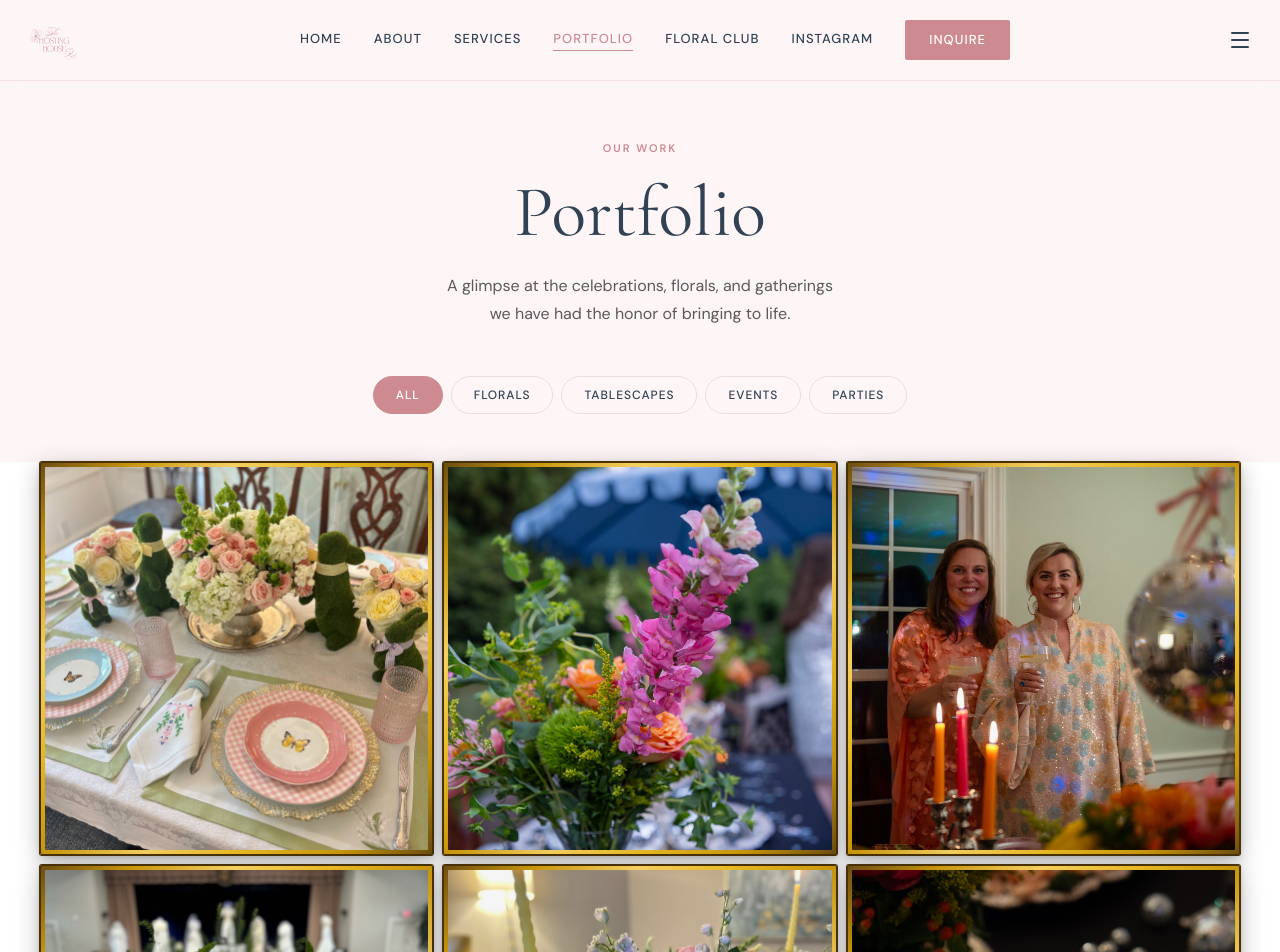
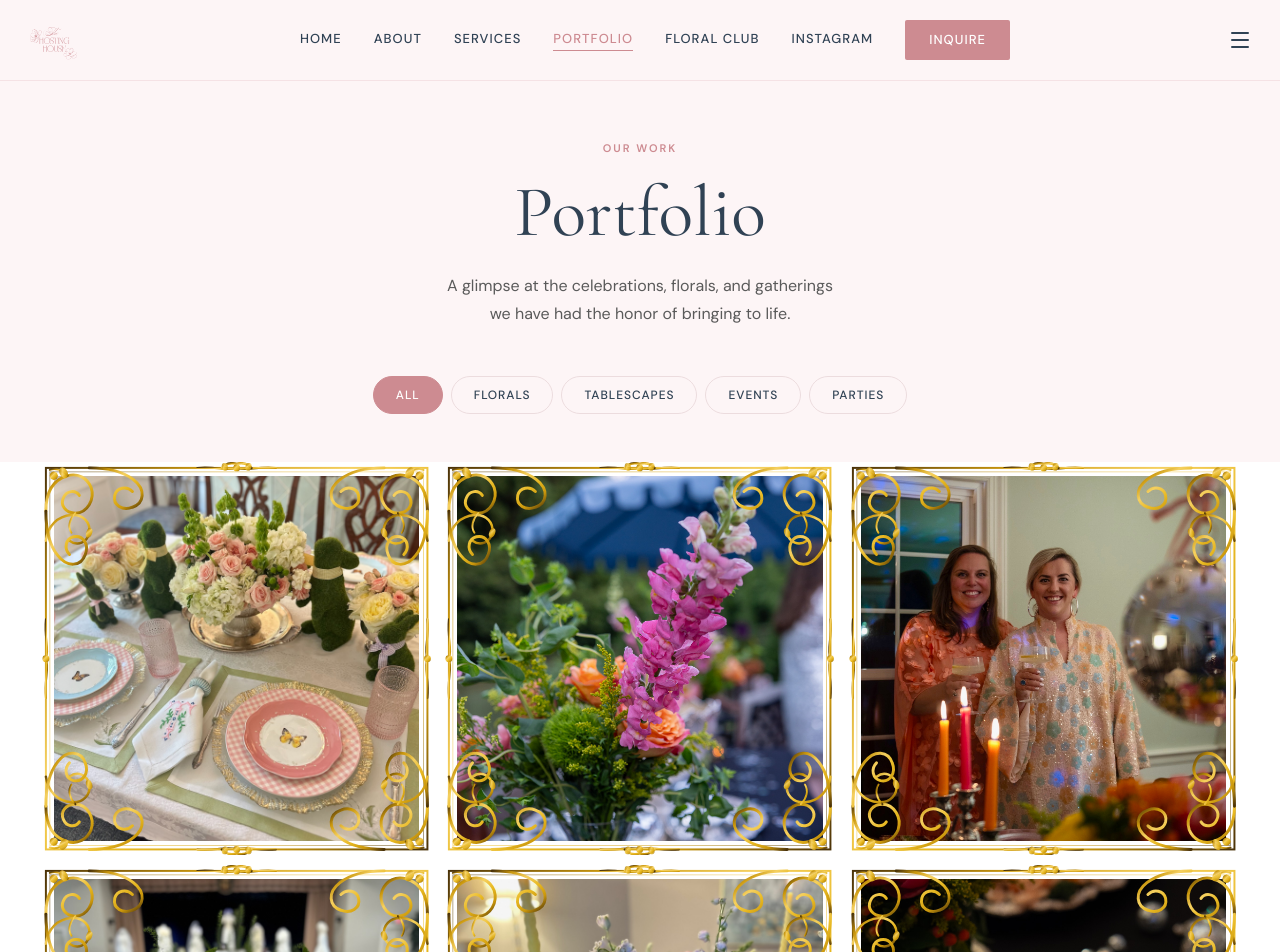
Before and after one commit to steinbros1012/hosting-house-nc, a Next.js app: page /portfolio in a window 1280 px wide. Shown: the top 952 px of the page. Built offline with nearby package versions, Linux system fonts and the light colour scheme; a web font is replaced by a local one.

Commit message:
feat: SVG baroque scrollwork frame on portfolio images

```diff
--- a/app/globals.css
+++ b/app/globals.css
@@ -210,27 +210,6 @@ h1, h2, h3, h4 {
   .portfolio-uniform { grid-template-columns: repeat(2, 1fr) !important; }
 }
 
-/* Ornate gold picture frame */
-.portfolio-frame {
-  border-radius: 2px;
-  padding: 5px;
-  background: linear-gradient(135deg,
-    #6b4c11 0%,
-    #c9960c 12%,
-    #f5d060 25%,
-    #e8b923 37%,
-    #c9960c 50%,
-    #f5d060 63%,
-    #e8b923 75%,
-    #c9960c 88%,
-    #6b4c11 100%
-  );
-  box-shadow:
-    0 0 0 1px #4a3208,
-    inset 0 0 0 1px #4a3208,
-    0 6px 24px rgba(0,0,0,0.28),
-    0 2px 6px rgba(0,0,0,0.18);
-}
 
 /* 2-col stagger image grid (about page) → 2-col stays, just fix offset */
 .stagger-grid {
--- a/app/portfolio/page.tsx
+++ b/app/portfolio/page.tsx
@@ -4,6 +4,7 @@ import { useState } from "react";
 import Image from "next/image";
 import Link from "next/link";
 import AnimateIn from "@/components/AnimateIn";
+import OrnateFrame from "@/components/OrnateFrame";
 
 const categories = ["All", "Florals", "Tablescapes", "Events", "Parties"];
 
@@ -267,15 +268,17 @@ export default function PortfolioPage() {
         >
           {filtered.map((item, i) => (
             <AnimateIn key={item.src} delay={i * 40}>
-              {/* Ornate gold frame wrapper */}
-              <div className="portfolio-frame">
+              <div
+                style={{ position: "relative", aspectRatio: "1/1", cursor: "pointer" }}
+              >
+                {/* Ornate SVG frame overlay */}
+                <OrnateFrame />
                 <div
                   style={{
-                    position: "relative",
+                    position: "absolute",
+                    inset: "14px",
                     overflow: "hidden",
                     borderRadius: "1px",
-                    aspectRatio: "1/1",
-                    cursor: "pointer",
                   }}
                   onClick={() => setLightbox({ src: item.src, alt: item.alt })}
                   onMouseEnter={(e) => {
--- /dev/null
+++ b/components/OrnateFrame.tsx
@@ -0,0 +1,107 @@
+export default function OrnateFrame() {
+  return (
+    <svg
+      viewBox="0 0 400 400"
+      xmlns="http://www.w3.org/2000/svg"
+      style={{
+        position: "absolute",
+        inset: 0,
+        width: "100%",
+        height: "100%",
+        pointerEvents: "none",
+        zIndex: 2,
+      }}
+    >
+      <defs>
+        <linearGradient id="gold" x1="0%" y1="0%" x2="100%" y2="100%">
+          <stop offset="0%" stopColor="#4a3208" />
+          <stop offset="20%" stopColor="#c9960c" />
+          <stop offset="40%" stopColor="#f5d060" />
+          <stop offset="60%" stopColor="#e8b923" />
+          <stop offset="80%" stopColor="#c9960c" />
+          <stop offset="100%" stopColor="#4a3208" />
+        </linearGradient>
+      </defs>
+
+      {/* ── Outer rectangle ── */}
+      <rect x="6" y="6" width="388" height="388" fill="none" stroke="url(#gold)" strokeWidth="2" />
+      <rect x="10" y="10" width="380" height="380" fill="none" stroke="url(#gold)" strokeWidth="1" opacity="0.5" />
+
+      {/* ══ CORNER SCROLLWORK — top-left ══ */}
+      {/* Large outer curl */}
+      <path d="M6,50 C6,30 14,18 28,14 C38,11 48,16 52,26 C56,38 48,52 36,52 C26,52 20,44 24,36 C27,29 36,28 40,34" fill="none" stroke="url(#gold)" strokeWidth="3" strokeLinecap="round"/>
+      {/* Inner curl */}
+      <path d="M6,80 C8,65 18,55 32,54 C44,53 52,62 50,72 C48,82 38,86 30,80" fill="none" stroke="url(#gold)" strokeWidth="2.5" strokeLinecap="round"/>
+      {/* Leaf sprigs */}
+      <path d="M28,14 C22,8 16,6 10,8" fill="none" stroke="url(#gold)" strokeWidth="2" strokeLinecap="round"/>
+      <path d="M36,52 C30,58 28,66 32,72" fill="none" stroke="url(#gold)" strokeWidth="2" strokeLinecap="round"/>
+      <ellipse cx="24" cy="11" rx="4" ry="6" fill="url(#gold)" opacity="0.9" transform="rotate(-30,24,11)"/>
+      <ellipse cx="50" cy="72" rx="3" ry="5" fill="url(#gold)" opacity="0.9" transform="rotate(20,50,72)"/>
+      {/* Horizontal scroll from corner */}
+      <path d="M50,6 C70,6 85,10 95,18 C108,28 106,42 94,46 C84,50 74,44 76,34 C78,26 88,24 94,30" fill="none" stroke="url(#gold)" strokeWidth="3" strokeLinecap="round"/>
+      {/* Vertical scroll from corner */}
+      <path d="M6,50 C6,70 10,85 18,95 C28,108 42,106 46,94 C50,84 44,74 34,76 C26,78 24,88 30,94" fill="none" stroke="url(#gold)" strokeWidth="3" strokeLinecap="round"/>
+      {/* Corner fleur */}
+      <circle cx="14" cy="14" r="4" fill="url(#gold)" />
+      <path d="M10,14 L18,14 M14,10 L14,18" stroke="url(#gold)" strokeWidth="1.5"/>
+
+      {/* ══ CORNER SCROLLWORK — top-right (mirror) ══ */}
+      <path d="M394,50 C394,30 386,18 372,14 C362,11 352,16 348,26 C344,38 352,52 364,52 C374,52 380,44 376,36 C373,29 364,28 360,34" fill="none" stroke="url(#gold)" strokeWidth="3" strokeLinecap="round"/>
+      <path d="M394,80 C392,65 382,55 368,54 C356,53 348,62 350,72 C352,82 362,86 370,80" fill="none" stroke="url(#gold)" strokeWidth="2.5" strokeLinecap="round"/>
+      <path d="M372,14 C378,8 384,6 390,8" fill="none" stroke="url(#gold)" strokeWidth="2" strokeLinecap="round"/>
+      <path d="M364,52 C370,58 372,66 368,72" fill="none" stroke="url(#gold)" strokeWidth="2" strokeLinecap="round"/>
+      <ellipse cx="376" cy="11" rx="4" ry="6" fill="url(#gold)" opacity="0.9" transform="rotate(30,376,11)"/>
+      <ellipse cx="350" cy="72" rx="3" ry="5" fill="url(#gold)" opacity="0.9" transform="rotate(-20,350,72)"/>
+      <path d="M350,6 C330,6 315,10 305,18 C292,28 294,42 306,46 C316,50 326,44 324,34 C322,26 312,24 306,30" fill="none" stroke="url(#gold)" strokeWidth="3" strokeLinecap="round"/>
+      <path d="M394,50 C394,70 390,85 382,95 C372,108 358,106 354,94 C350,84 356,74 366,76 C374,78 376,88 370,94" fill="none" stroke="url(#gold)" strokeWidth="3" strokeLinecap="round"/>
+      <circle cx="386" cy="14" r="4" fill="url(#gold)" />
+      <path d="M382,14 L390,14 M386,10 L386,18" stroke="url(#gold)" strokeWidth="1.5"/>
+
+      {/* ══ CORNER SCROLLWORK — bottom-left (mirror) ══ */}
+      <path d="M6,350 C6,370 14,382 28,386 C38,389 48,384 52,374 C56,362 48,348 36,348 C26,348 20,356 24,364 C27,371 36,372 40,366" fill="none" stroke="url(#gold)" strokeWidth="3" strokeLinecap="round"/>
+      <path d="M6,320 C8,335 18,345 32,346 C44,347 52,338 50,328 C48,318 38,314 30,320" fill="none" stroke="url(#gold)" strokeWidth="2.5" strokeLinecap="round"/>
+      <path d="M28,386 C22,392 16,394 10,392" fill="none" stroke="url(#gold)" strokeWidth="2" strokeLinecap="round"/>
+      <path d="M36,348 C30,342 28,334 32,328" fill="none" stroke="url(#gold)" strokeWidth="2" strokeLinecap="round"/>
+      <ellipse cx="24" cy="389" rx="4" ry="6" fill="url(#gold)" opacity="0.9" transform="rotate(30,24,389)"/>
+      <ellipse cx="50" cy="328" rx="3" ry="5" fill="url(#gold)" opacity="0.9" transform="rotate(-20,50,328)"/>
+      <path d="M50,394 C70,394 85,390 95,382 C108,372 106,358 94,354 C84,350 74,356 76,366 C78,374 88,376 94,370" fill="none" stroke="url(#gold)" strokeWidth="3" strokeLinecap="round"/>
+      <path d="M6,350 C6,330 10,315 18,305 C28,292 42,294 46,306 C50,316 44,326 34,324 C26,322 24,312 30,306" fill="none" stroke="url(#gold)" strokeWidth="3" strokeLinecap="round"/>
+      <circle cx="14" cy="386" r="4" fill="url(#gold)" />
+      <path d="M10,386 L18,386 M14,382 L14,390" stroke="url(#gold)" strokeWidth="1.5"/>
+
+      {/* ══ CORNER SCROLLWORK — bottom-right ══ */}
+      <path d="M394,350 C394,370 386,382 372,386 C362,389 352,384 348,374 C344,362 352,348 364,348 C374,348 380,356 376,364 C373,371 364,372 360,366" fill="none" stroke="url(#gold)" strokeWidth="3" strokeLinecap="round"/>
+      <path d="M394,320 C392,335 382,345 368,346 C356,347 348,338 350,328 C352,318 362,314 370,320" fill="none" stroke="url(#gold)" strokeWidth="2.5" strokeLinecap="round"/>
+      <path d="M372,386 C378,392 384,394 390,392" fill="none" stroke="url(#gold)" strokeWidth="2" strokeLinecap="round"/>
+      <path d="M364,348 C370,342 372,334 368,328" fill="none" stroke="url(#gold)" strokeWidth="2" strokeLinecap="round"/>
+      <ellipse cx="376" cy="389" rx="4" ry="6" fill="url(#gold)" opacity="0.9" transform="rotate(-30,376,389)"/>
+      <ellipse cx="350" cy="328" rx="3" ry="5" fill="url(#gold)" opacity="0.9" transform="rotate(20,350,328)"/>
+      <path d="M350,394 C330,394 315,390 305,382 C292,372 294,358 306,354 C316,350 326,356 324,366 C322,374 312,376 306,370" fill="none" stroke="url(#gold)" strokeWidth="3" strokeLinecap="round"/>
+      <path d="M394,350 C394,330 390,315 382,305 C372,292 358,294 354,306 C350,316 356,326 366,324 C374,322 376,312 370,306" fill="none" stroke="url(#gold)" strokeWidth="3" strokeLinecap="round"/>
+      <circle cx="386" cy="386" r="4" fill="url(#gold)" />
+      <path d="M382,386 L390,386 M386,382 L386,390" stroke="url(#gold)" strokeWidth="1.5"/>
+
+      {/* ══ TOP CENTER ornament ══ */}
+      <path d="M160,6 C180,4 190,10 200,6 C210,10 220,4 240,6" fill="none" stroke="url(#gold)" strokeWidth="2" strokeLinecap="round"/>
+      <path d="M185,6 C188,2 194,0 200,2 C206,0 212,2 215,6" fill="none" stroke="url(#gold)" strokeWidth="2.5" strokeLinecap="round"/>
+      <circle cx="200" cy="6" r="3.5" fill="url(#gold)" />
+      <ellipse cx="188" cy="5" rx="3" ry="4" fill="url(#gold)" opacity="0.8" transform="rotate(-15,188,5)"/>
+      <ellipse cx="212" cy="5" rx="3" ry="4" fill="url(#gold)" opacity="0.8" transform="rotate(15,212,5)"/>
+
+      {/* ══ BOTTOM CENTER ornament ══ */}
+      <path d="M160,394 C180,396 190,390 200,394 C210,390 220,396 240,394" fill="none" stroke="url(#gold)" strokeWidth="2" strokeLinecap="round"/>
+      <path d="M185,394 C188,398 194,400 200,398 C206,400 212,398 215,394" fill="none" stroke="url(#gold)" strokeWidth="2.5" strokeLinecap="round"/>
+      <circle cx="200" cy="394" r="3.5" fill="url(#gold)" />
+      <ellipse cx="188" cy="395" rx="3" ry="4" fill="url(#gold)" opacity="0.8" transform="rotate(15,188,395)"/>
+      <ellipse cx="212" cy="395" rx="3" ry="4" fill="url(#gold)" opacity="0.8" transform="rotate(-15,212,395)"/>
+
+      {/* ══ LEFT CENTER ornament ══ */}
+      <path d="M6,160 C4,180 10,190 6,200 C10,210 4,220 6,240" fill="none" stroke="url(#gold)" strokeWidth="2" strokeLinecap="round"/>
+      <circle cx="6" cy="200" r="3.5" fill="url(#gold)" />
+
+      {/* ══ RIGHT CENTER ornament ══ */}
+      <path d="M394,160 C396,180 390,190 394,200 C390,210 396,220 394,240" fill="none" stroke="url(#gold)" strokeWidth="2" strokeLinecap="round"/>
+      <circle cx="394" cy="200" r="3.5" fill="url(#gold)" />
+    </svg>
+  );
+}
```
